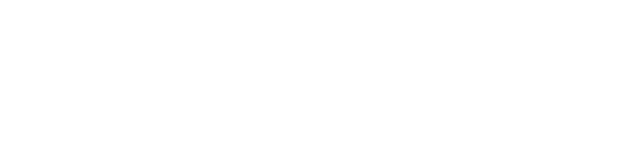
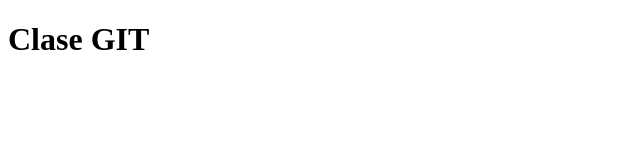
Before and after one commit to ihuaynates/clase-git, a plain HTML site: page index.html in a window 1280 px wide. Shown: the whole page, without its empty margins (0-640 px from the left). Drawn offline with Linux system fonts and the light colour scheme.

Commit message:
se agrego titulo

```diff
--- a/index.html
+++ b/index.html
@@ -6,5 +6,7 @@
     <meta name="viewport" content="width=device-width, initial-scale=1.0" />
     <title>Document</title>
   </head>
-  <body></body>
+  <body>
+    <h1>Clase GIT</h1>
+  </body>
 </html>
```
